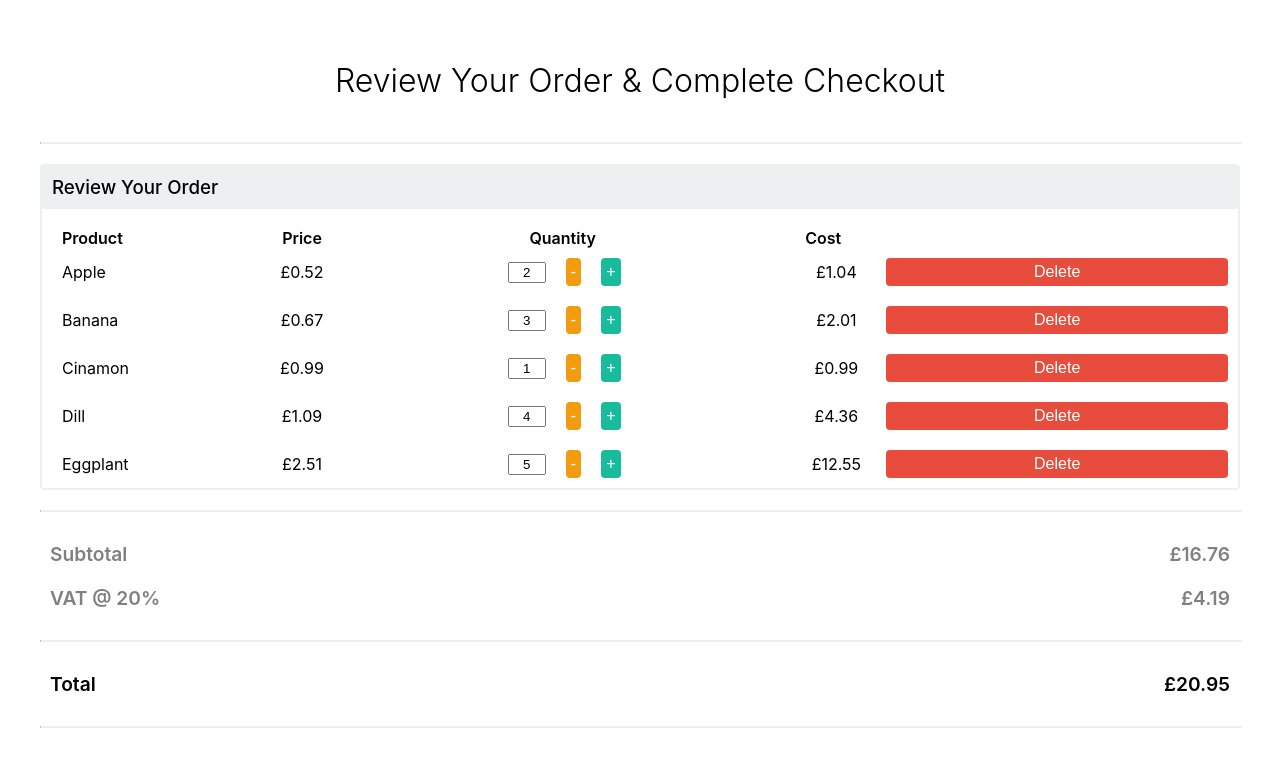
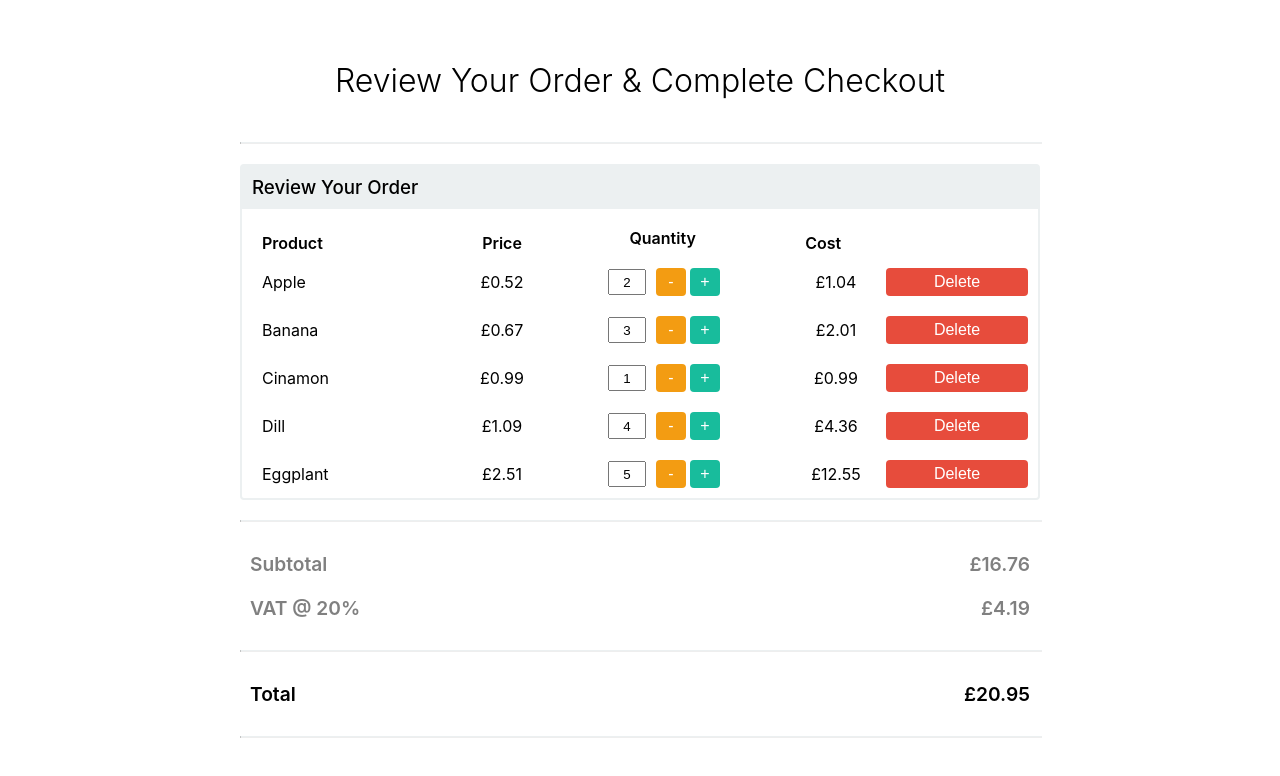
Before and after one commit to dariuszwiktorek/testBasketSC, a React (Create React App) app: page / in a window 1280 px wide. Shown: the top 776 px of the page. Built offline with nearby package versions, Linux system fonts and the light colour scheme.

Commit message:
fixed some styling

```diff
--- a/src/components/QuantityInput.js
+++ b/src/components/QuantityInput.js
@@ -11,6 +11,7 @@ const StyledInput = styled.input`
   width: 30px;
   text-align: center;
   margin-right: 10px;
+  height: 20px;
 `;
 
 //TODO:Refactor this one
@@ -85,8 +86,8 @@ export function QuantityInput({onChange, initValue}) {
   return (
     <Container>
       <StyledInput type="text" value={value} onChange={(e) => { onTextInputChange(e.target.value) }} />
-      <Button label='-' color={THEME_COLORS.orange} onClick={() => { onButton(-1) }}/>
-      <Button label='+' color={THEME_COLORS.green} onClick={() => { onButton(1) }}/>
+      <Button label='-' color={THEME_COLORS.orange} onClick={() => { onButton(-1) }} style={{margin: 0}}/>
+      <Button label='+' color={THEME_COLORS.green} onClick={() => { onButton(1) }} style={{marginLeft: 4}}/>
     </Container>
   );
 
--- a/src/components/buttons/Button.js
+++ b/src/components/buttons/Button.js
@@ -11,7 +11,8 @@ const ButtonContainer = styled.button`
   padding: ${({size}) => size==='large'? 10 : 5}px;
   border: none;
   margin: 10px;
-  min-width: 10px;
+  min-width: 30px;
+  max-width: 220px;
 `;
 
 //common button with potential to add an icon
--- a/src/containers/basket/Basket.js
+++ b/src/containers/basket/Basket.js
@@ -23,7 +23,8 @@ const StyledBasket = styled.div`
   display: flex;
   flex-direction: column;
   margin: 40px;
-  max-width: 1200px;
+  max-width: 800px;
+  margin: 40px auto;
 `;
 
 export default function Basket() {
--- a/src/containers/basket/table/OrderTableRow.js
+++ b/src/containers/basket/table/OrderTableRow.js
@@ -25,6 +25,8 @@ const UnitPriceCell = styled.div`
 
 const Cell = styled.div`
   flex: 1 1 auto;
+  min-height: 30px;
+  min-width: 30px;
 `;
 
 
```
